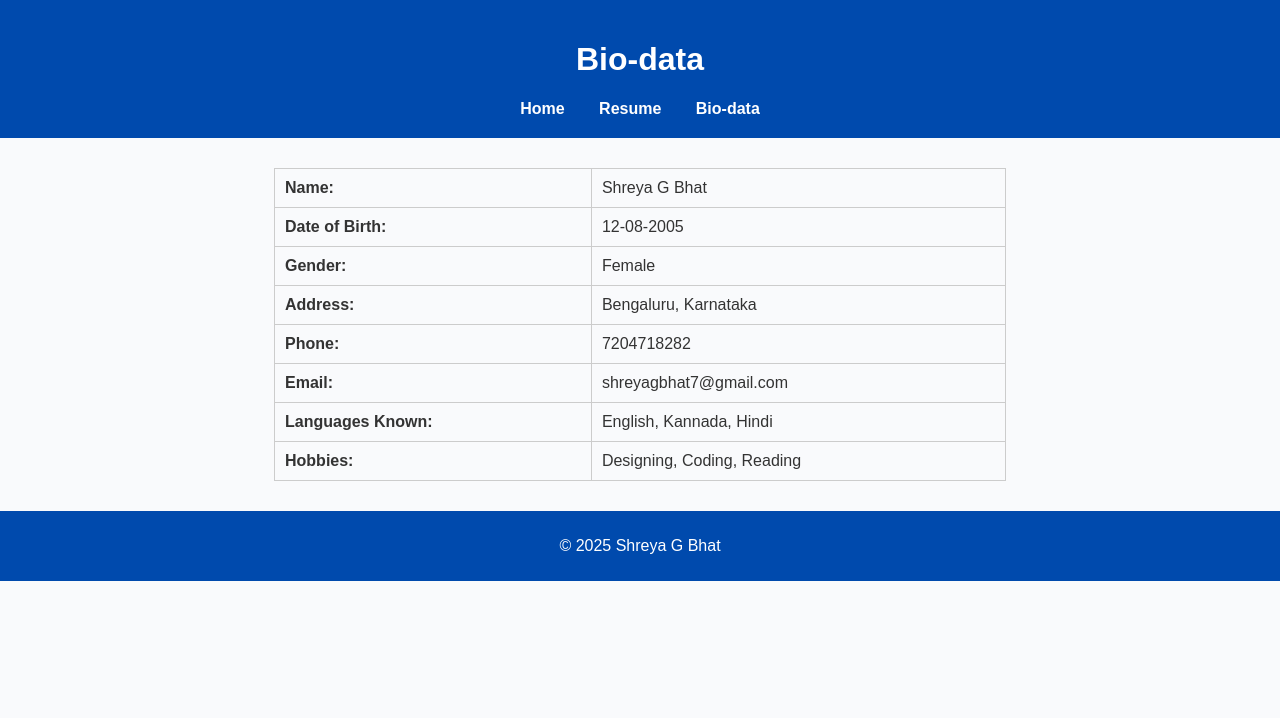
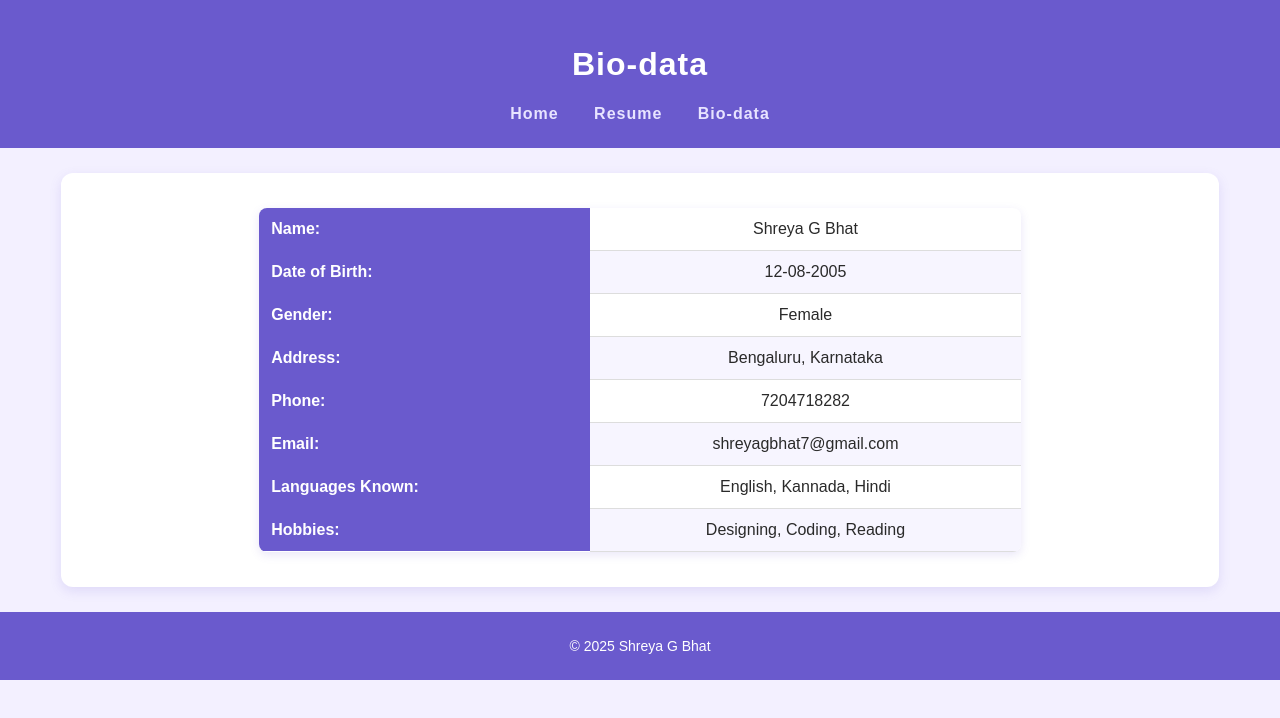
Before and after one commit to Shreya-Bhat12/resume-website, a plain HTML site: page docs/biodata.html in a window 1280 px wide. Drawn offline with Linux system fonts and the light colour scheme.

Commit message:
Update style.css

```diff
--- a/docs/style.css
+++ b/docs/style.css
@@ -1,54 +1,77 @@
 body {
   font-family: "Poppins", sans-serif;
   margin: 0;
-  background-color: #f9fafc;
-  color: #333;
+  background-color: #f3f0ff; /* Soft lavender background */
+  color: #2a2a2a; /* Dark gray text */
 }
 
 header {
-  background: #004aad;
+  background: #6a5acd; /* Deep lavender */
   color: white;
   text-align: center;
-  padding: 20px;
+  padding: 25px;
+  letter-spacing: 1px;
 }
 
 nav a {
-  color: white;
+  color: #e8e4ff; /* Very soft lavender */
   text-decoration: none;
   margin: 0 15px;
-  font-weight: bold;
+  font-weight: 600;
 }
 
 nav a:hover {
+  color: #ffffff;
   text-decoration: underline;
 }
 
 section {
-  padding: 30px;
+  padding: 35px;
   text-align: center;
+  background-color: #ffffff;
+  margin: 25px auto;
+  width: 85%;
+  border-radius: 12px;
+  box-shadow: 0 4px 12px rgba(106, 90, 205, 0.15);
 }
 
 .profile-pic {
   width: 150px;
   border-radius: 50%;
   margin: 15px 0;
+  border: 4px solid #6a5acd; /* Lavender border */
 }
 
 table {
   margin: 0 auto;
   border-collapse: collapse;
-  width: 60%;
+  width: 70%;
+  background: white;
+  box-shadow: 0 3px 10px rgba(106, 90, 205, 0.15);
+  border-radius: 8px;
+  overflow: hidden;
 }
 
-th, td {
-  border: 1px solid #ccc;
-  padding: 10px;
+th {
+  background: #6a5acd; /* Deep lavender */
+  color: white;
+  padding: 12px;
   text-align: left;
 }
 
+td {
+  border-bottom: 1px solid #ddd;
+  padding: 12px;
+}
+
+tr:nth-child(even) {
+  background-color: #f7f5ff; /* mild lavender row */
+}
+
 footer {
-  background: #004aad;
+  background: #6a5acd;
   color: white;
-  padding: 10px;
+  padding: 12px;
   text-align: center;
+  font-size: 14px;
 }
```
